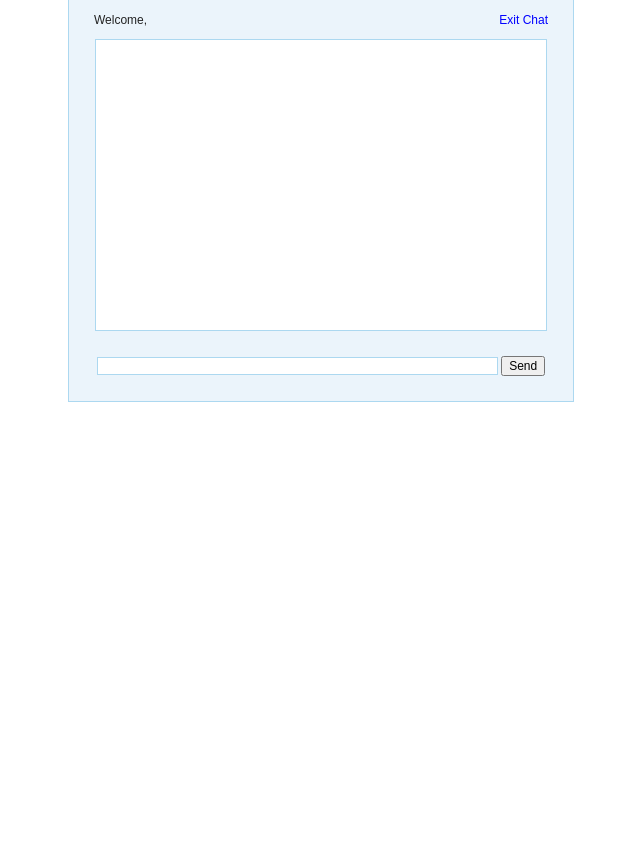
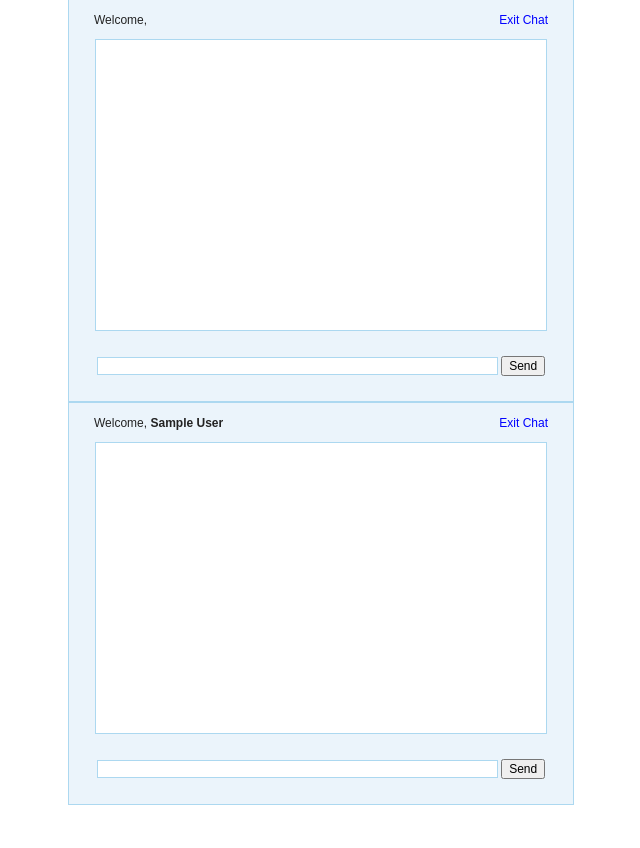
Before and after one commit to Dinde450/rowen, a PHP site: page /index.php in a window 1280 px wide. Shown: the part 44-892 px from the top of the page, without its empty margins (319-959 px from the left). Before the commit the page ends 446 px from the top, so only its background shows below. Run offline with PHP 8.4, Linux system fonts and the light colour scheme; the visitor is signed in with stand-in values (Sample User, id 1); some libraries are stand-ins or nearby versions.

Commit message:
Update index.php

```diff
--- a/index.php
+++ b/index.php
@@ -53,3 +53,31 @@
     }
 }
 ?>
+<?php
+if(!isset($_SESSION['name'])){
+    loginForm();
+}
+else{
+?>
+<div id="wrapper">
+    <div id="menu">
+        <p class="welcome">Welcome, <b><?php echo $_SESSION['name']; ?></b></p>
+        <p class="logout"><a id="exit" href="#">Exit Chat</a></p>
+        <div style="clear:both"></div>
+    </div>
+    <div id="chatbox"></div>
+
+    <form name="message" action="">
+        <input name="usermsg" type="text" id="usermsg" size="63" />
+        <input name="submitmsg" type="submit"  id="submitmsg" value="Send" />
+    </form>
+</div>
+<script type="text/javascript" src="http://ajax.googleapis.com/ajax/libs/jquery/1.3/jquery.min.js"></script>
+<script type="text/javascript">
+// jQuery Document
+$(document).ready(function(){
+});
+</script>
+<?php
+}
+?>
```
